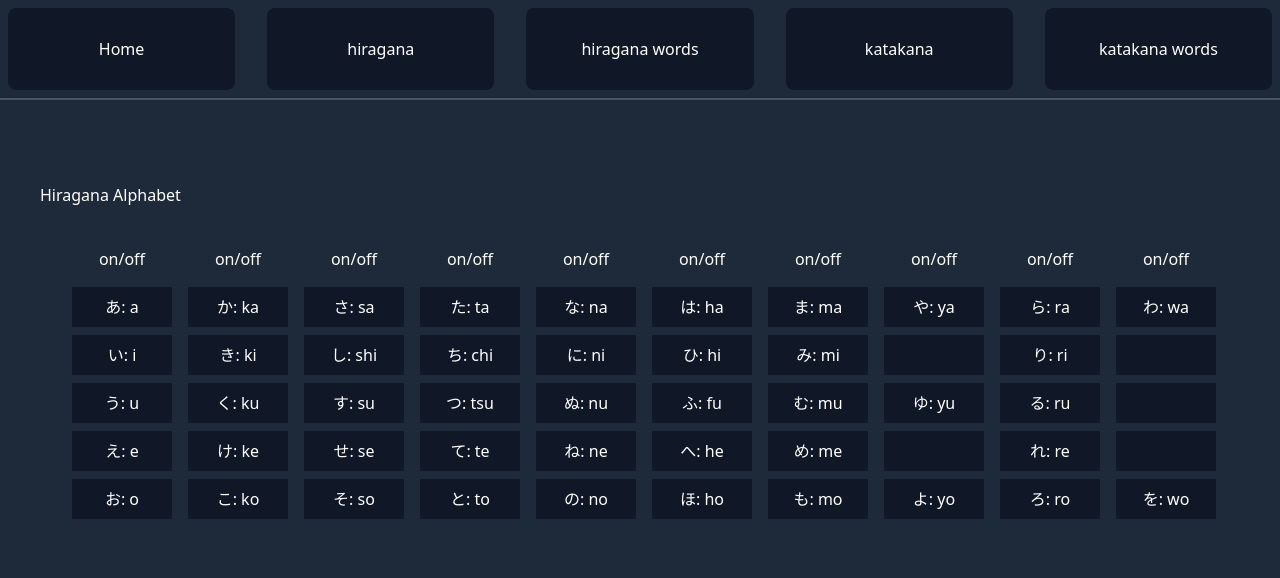
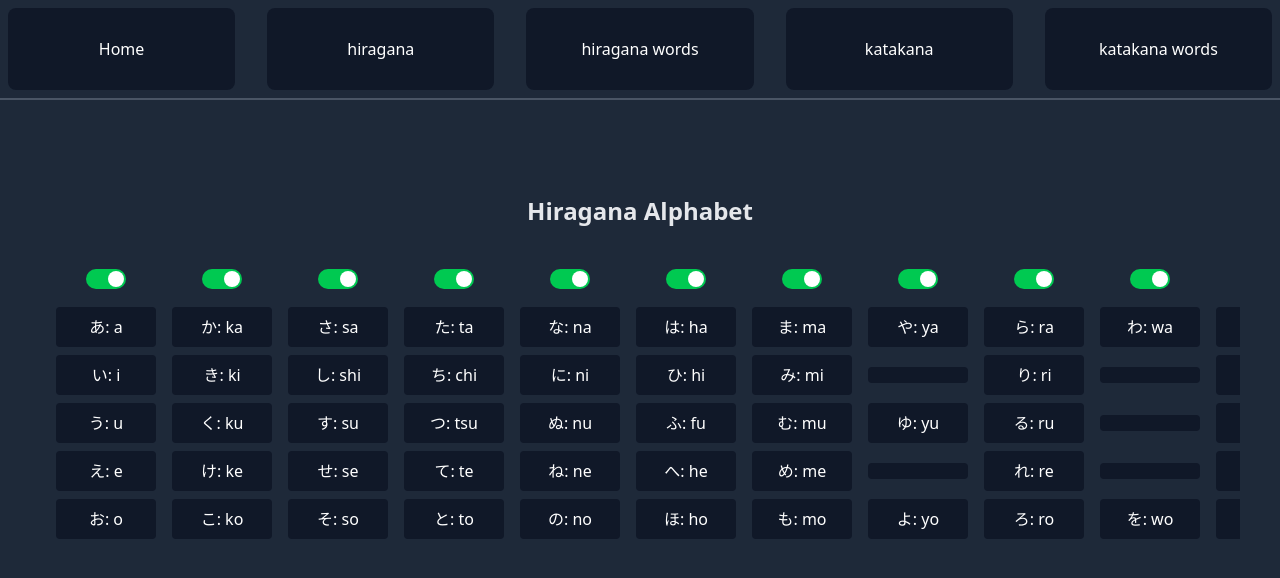
Before and after one commit to AngelMoreno24/Japanese-FlashCards, a React app in the folder frontend/: page /hiragana in a window 1280 px wide. Shown: the top 578 px of the page. Built offline with nearby package versions, Linux system fonts and the light colour scheme; the HTML template or start-up script is replaced by a standard one.

Commit message:
added toggle for hiragana sections

```diff
--- a/frontend/src/pages/HiraganaAlphabet.jsx
+++ b/frontend/src/pages/HiraganaAlphabet.jsx
@@ -1,21 +1,41 @@
-import React from 'react'
+import React, { useState } from 'react';
 
 const HiraganaAlphabet = () => {
 
   const Row = ({ chars }) => {
+    const [isOn, setIsOn] = useState(true);
     const basePattern = ['a', 'i', 'u', 'e', 'o'];
 
     return (
-    <div className="grid grid-rows-6 gap-2 min-w-[100px]">
-      <p className="bg-gray-800 text-white p-2 text-center">on/off</p>
+      <div className="grid grid-rows-6 gap-2 min-w-[100px] items-center">
+        {/* Centered Toggle Switch */}
+        <div className="flex justify-center">
+          <div
+            onClick={() => setIsOn(!isOn)}
+            className={`relative w-10 h-5 rounded-full cursor-pointer transition-colors duration-300 ${
+              isOn ? 'bg-green-500' : 'bg-gray-500'
+            }`}
+          >
+            <div
+              className={`absolute top-0.5 left-0.5 w-4 h-4 bg-white rounded-full transition-transform duration-300 ${
+                isOn ? 'translate-x-5' : ''
+              }`}
+            ></div>
+          </div>
+        </div>
 
+        {/* Character Rows */}
         {basePattern.map((vowel, i) => {
           const match = Object.entries(chars).find(([jp, rom]) =>
             rom.endsWith(vowel)
           );
 
           return (
-          <p key={i} className="bg-gray-900 text-white p-2 text-center">
+            <p
+              key={i}
+              className="bg-gray-900 text-white p-2 text-center rounded transition-opacity duration-300"
+              style={{ opacity: isOn ? 1 : 0.15 }}
+            >
               {match ? `${match[0]}: ${match[1]}` : ''}
             </p>
           );
@@ -23,57 +43,25 @@ const Row = ({ chars }) => {
       </div>
     );
   };
-const romajilookup = {
-    'ア': 'a', 'イ': 'i', 'ウ': 'u', 'エ': 'e', 'オ': 'o',
-    'カ': 'ka', 'キ': 'ki', 'ク': 'ku', 'ケ': 'ke', 'コ': 'ko',
-    'サ': 'sa', 'シ': 'shi', 'ス': 'su', 'セ': 'se', 'ソ': 'so',
-    'タ': 'ta', 'チ': 'chi', 'ツ': 'tsu', 'テ': 'te', 'ト': 'to',
-    'ナ': 'na', 'ニ': 'ni', 'ヌ': 'nu', 'ネ': 'ne', 'ノ': 'no',
-    'ハ': 'ha', 'ヒ': 'hi', 'フ': 'fu', 'ヘ': 'he', 'ホ': 'ho',
-    'マ': 'ma', 'ミ': 'mi', 'ム': 'mu', 'メ': 'me', 'モ': 'mo',
-    'ヤ': 'ya', 'ユ': 'yu', 'ヨ': 'yo',
-    'ラ': 'ra', 'リ': 'ri', 'ル': 'ru', 'レ': 're', 'ロ': 'ro',
-    'ワ': 'wa', 'ヲ': 'wo', 'ン': 'n',
-    'ガ': 'ga', 'ギ': 'gi', 'グ': 'gu', 'ゲ': 'ge', 'ゴ': 'go',
-    'ザ': 'za', 'ジ': 'ji', 'ズ': 'zu', 'ゼ': 'ze', 'ゾ': 'zo',
-    'ダ': 'da', 'ヂ': 'di', 'ヅ': 'du', 'デ': 'de', 'ド': 'do',
-    'バ': 'ba', 'ビ': 'bi', 'ブ': 'bu', 'ベ': 'be', 'ボ': 'bo',
-    'パ': 'pa', 'ピ': 'pi', 'プ': 'pu', 'ペ': 'pe', 'ポ': 'po',
-
-    'あ': 'a', 'い': 'i', 'う': 'u', 'え': 'e', 'お': 'o',
-    'か': 'ka', 'き': 'ki', 'く': 'ku', 'け': 'ke', 'こ': 'ko',
-    'さ': 'sa', 'し': 'shi', 'す': 'su', 'せ': 'se', 'そ': 'so',
-    'た': 'ta', 'ち': 'chi', 'つ': 'tsu', 'て': 'te', 'と': 'to',
-    'な': 'na', 'に': 'ni', 'ぬ': 'nu', 'ね': 'ne', 'の': 'no',
-    'は': 'ha', 'ひ': 'hi', 'ふ': 'fu', 'へ': 'he', 'ほ': 'ho',
-    'ま': 'ma', 'み': 'mi', 'む': 'mu', 'め': 'me', 'も': 'mo',
-    'や': 'ya', 'ゆ': 'yu', 'よ': 'yo',
-    'ら': 'ra', 'り': 'ri', 'る': 'ru', 'れ': 're', 'ろ': 'ro',
-    'わ': 'wa', 'を': 'wo', 'ん': 'n',
-    'が': 'ga', 'ぎ': 'gi', 'ぐ': 'gu', 'げ': 'ge', 'ご': 'go',
-    'ざ': 'za', 'じ': 'ji', 'ず': 'zu', 'ぜ': 'ze', 'ぞ': 'zo',
-    'だ': 'da', 'ぢ': 'di', 'づ': 'du', 'で': 'de', 'ど': 'do',
-    'ば': 'ba', 'び': 'bi', 'ぶ': 'bu', 'べ': 'be', 'ぼ': 'bo',
-    'ぱ': 'pa', 'ぴ': 'pi', 'ぷ': 'pu', 'ぺ': 'pe', 'ぽ': 'po'
-};
 
   const hiraganaRomanji = [
-    {'あ': 'a', 'い': 'i', 'う': 'u', 'え': 'e', 'お': 'o'},
-    {'か': 'ka', 'き': 'ki', 'く': 'ku', 'け': 'ke', 'こ': 'ko'},
-    {'さ': 'sa', 'し': 'shi', 'す': 'su', 'せ': 'se', 'そ': 'so'},
-    {'た': 'ta', 'ち': 'chi', 'つ': 'tsu', 'て': 'te', 'と': 'to'},
-    {'な': 'na', 'に': 'ni', 'ぬ': 'nu', 'ね': 'ne', 'の': 'no'},
-    {'は': 'ha', 'ひ': 'hi', 'ふ': 'fu', 'へ': 'he', 'ほ': 'ho'},
-    {'ま': 'ma', 'み': 'mi', 'む': 'mu', 'め': 'me', 'も': 'mo'},
-    {'や': 'ya', 'ゆ': 'yu', 'よ': 'yo'},
-    {'ら': 'ra', 'り': 'ri', 'る': 'ru', 'れ': 're', 'ろ': 'ro'},
-    {'わ': 'wa', 'を': 'wo', 'ん': 'n'},
-    {'が': 'ga', 'ぎ': 'gi', 'ぐ': 'gu', 'げ': 'ge', 'ご': 'go'},
-    {'ざ': 'za', 'じ': 'ji', 'ず': 'zu', 'ぜ': 'ze', 'ぞ': 'zo'},
-    {'だ': 'da', 'ぢ': 'di', 'づ': 'du', 'で': 'de', 'ど': 'do'},
-    {'ば': 'ba', 'び': 'bi', 'ぶ': 'bu', 'べ': 'be', 'ぼ': 'bo'},
-    {'ぱ': 'pa', 'ぴ': 'pi', 'ぷ': 'pu', 'ぺ': 'pe', 'ぽ': 'po'}
+    { あ: 'a', い: 'i', う: 'u', え: 'e', お: 'o' },
+    { か: 'ka', き: 'ki', く: 'ku', け: 'ke', こ: 'ko' },
+    { さ: 'sa', し: 'shi', す: 'su', せ: 'se', そ: 'so' },
+    { た: 'ta', ち: 'chi', つ: 'tsu', て: 'te', と: 'to' },
+    { な: 'na', に: 'ni', ぬ: 'nu', ね: 'ne', の: 'no' },
+    { は: 'ha', ひ: 'hi', ふ: 'fu', へ: 'he', ほ: 'ho' },
+    { ま: 'ma', み: 'mi', む: 'mu', め: 'me', も: 'mo' },
+    { や: 'ya', ゆ: 'yu', よ: 'yo' },
+    { ら: 'ra', り: 'ri', る: 'ru', れ: 're', ろ: 'ro' },
+    { わ: 'wa', を: 'wo', ん: 'n' },
+    { が: 'ga', ぎ: 'gi', ぐ: 'gu', げ: 'ge', ご: 'go' },
+    { ざ: 'za', じ: 'ji', ず: 'zu', ぜ: 'ze', ぞ: 'zo' },
+    { だ: 'da', ぢ: 'di', づ: 'du', で: 'de', ど: 'do' },
+    { ば: 'ba', び: 'bi', ぶ: 'bu', べ: 'be', ぼ: 'bo' },
+    { ぱ: 'pa', ぴ: 'pi', ぷ: 'pu', ぺ: 'pe', ぽ: 'po' }
   ];
+
   const Column = () => {
     return (
       <div className="flex flex-nowrap overflow-x-auto gap-4 p-4">
@@ -86,21 +74,12 @@ const Column = () => {
 
   return (
     <>
-        <div>
+      <div className="text-2xl font-semibold text-center my-4 text-gray-200">
         Hiragana Alphabet
       </div>
+      <Column />
+    </>
+  );
+};
 
-        <div className="flex flex-nowrap overflow-x-auto gap-4 p-4">
-
-
-      <Column />
-
-
-
-        </div>
-
-    </>
-  )
-}
-
-export default HiraganaAlphabet
+export default HiraganaAlphabet;
```
Lines whose indentation alone changed are shown as unchanged.
